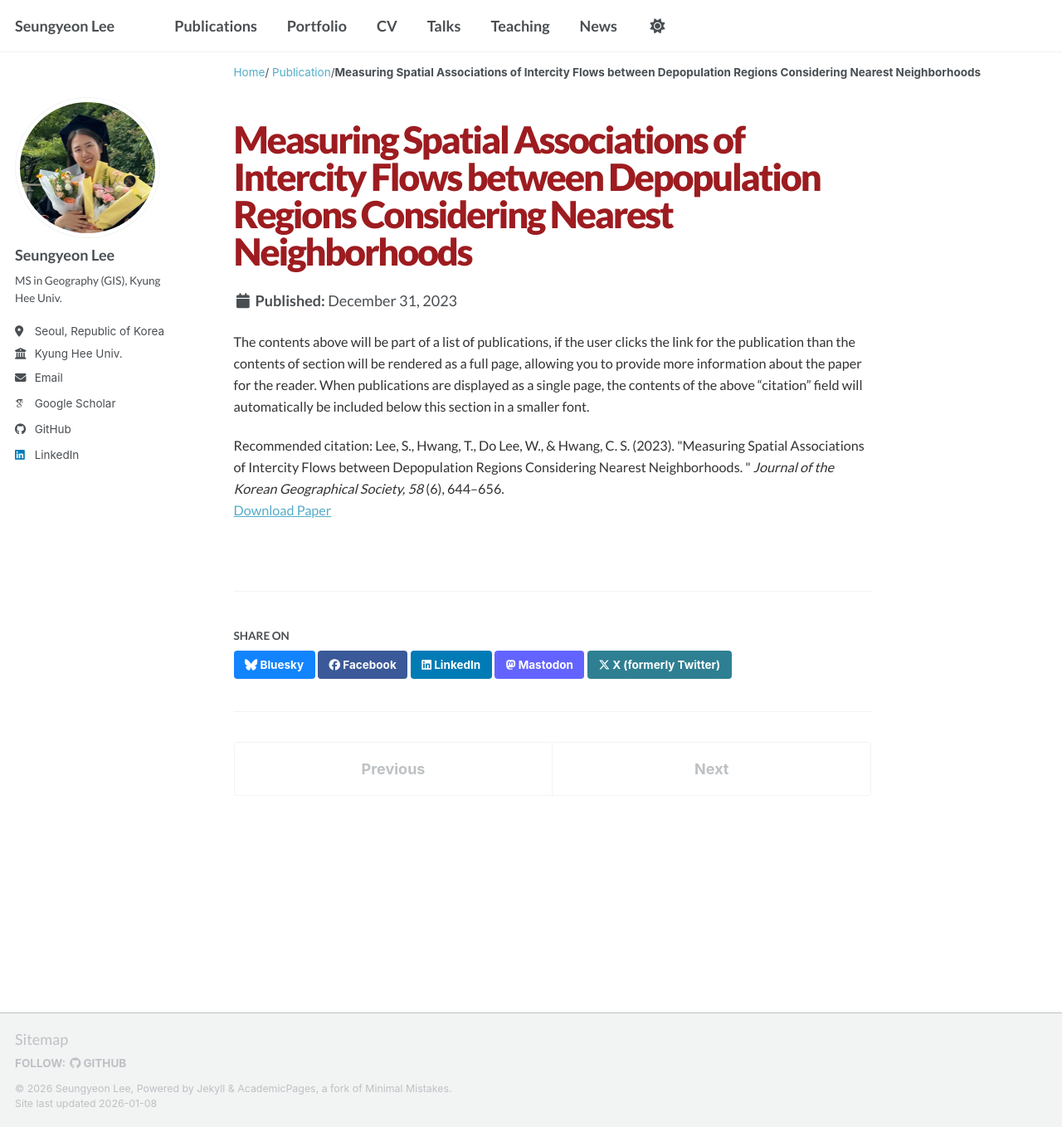
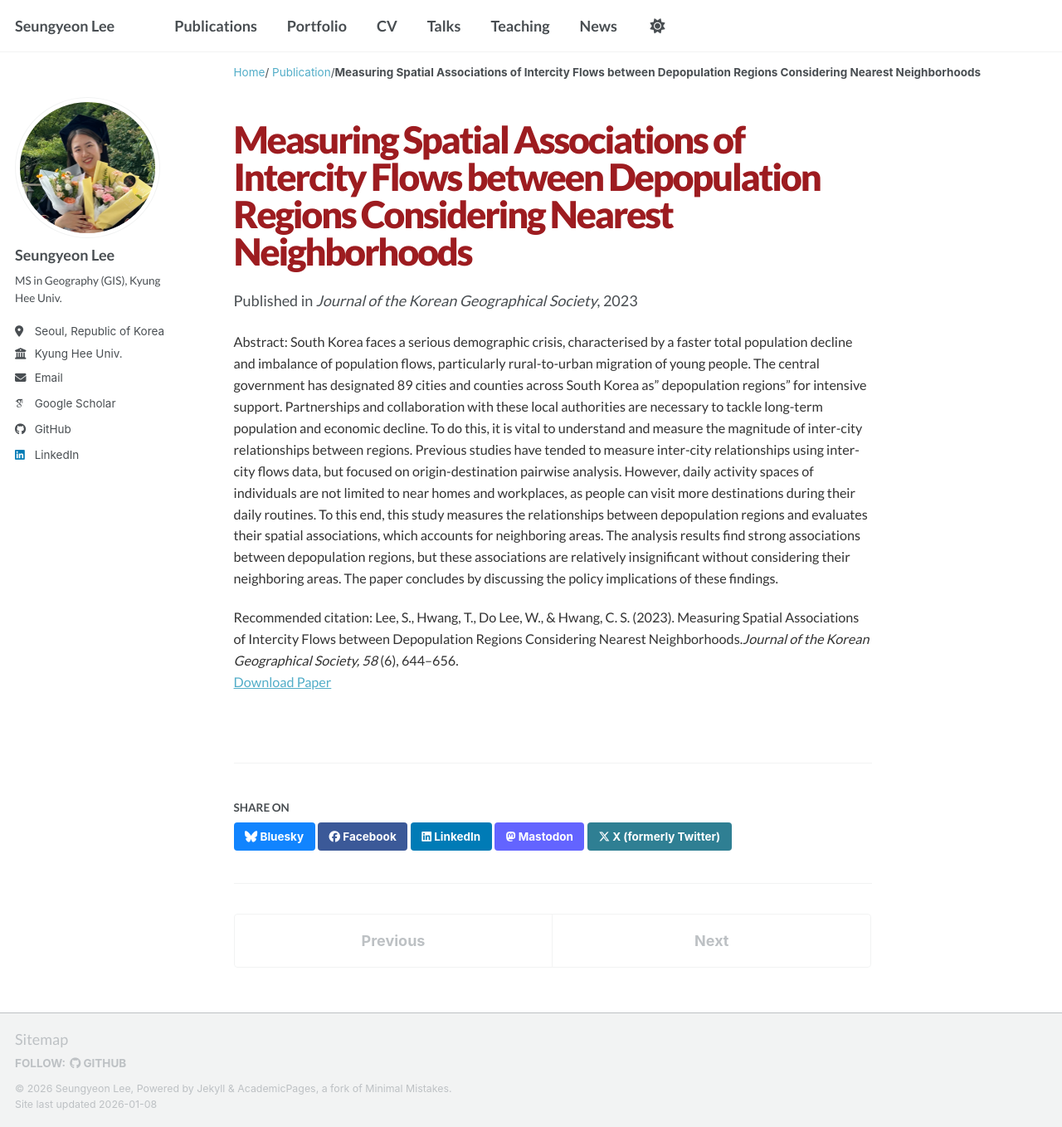
Before and after one commit to seungyeon677/seungyeon677.github.io, a Jekyll site: the page built from _publications/2023-Measuring-Sptial-Associations-of-Intercity-Flows-between-Depopulation-Regions-Considering-Nearest-Neighborhoods.md, in a window 1280 px wide and 1358 px high. Shown: the whole window at 83% size. Built offline with Jekyll 4.4.1, drawn with Linux system fonts in a browser that asks for light colours; some web fonts are replaced; a script bundle is joined from its source files by our own code; library files that are not in the unit come from our copies.

Commit message:
Update 2023-Measuring-Sptial-Associations-of-Intercity-Flows-between-Depopulation-Regions-Considering-Nearest-Neighborhoods.md

```diff
--- a/_publications/2023-Measuring-Sptial-Associations-of-Intercity-Flows-between-Depopulation-Regions-Considering-Nearest-Neighborhoods.md
+++ b/_publications/2023-Measuring-Sptial-Associations-of-Intercity-Flows-between-Depopulation-Regions-Considering-Nearest-Neighborhoods.md
@@ -3,10 +3,11 @@ title: "Measuring Spatial Associations of Intercity Flows between Depopulation R
 collection: publications
 category: manuscripts
 permalink: /publication/2023-Measuring-Sptial-Associations-of-Intercity-Flows-between-Depopulation-Regions-Considering-Nearest-Neighborhoods
-excerpt: 'Abstract: South Korea faces a serious demographic crisis, characterised by a faster total population decline and imbalance of population flows, particularly rural-to-urban migration of young people. The central government has designated 89 cities and counties across South Korea as" depopulation regions" for intensive support. Partnerships and collaboration with these local authorities are necessary to tackle long-term population and economic decline. To do this, it is vital to understand and measure the magnitude of inter-city relationships between regions. Previous studies have tended to measure inter-city relationships using inter-city flows data, but focused on origin-destination pairwise analysis. However, daily activity spaces of individuals are not limited to near homes and workplaces, as people can visit more destinations during their daily routines. To this end, this study measures the relationships between depopulation regions and evaluates their spatial associations, which accounts for neighboring areas. The analysis results find strong associations between depopulation regions, but these associations are relatively insignificant without considering their neighboring areas. The paper concludes by discussing the policy implications of these findings.'
+excerpt: ''
 date: Dec 31 2023
+venue: 'Journal of the Korean Geographical Society'
 paperurl: 'https://doi.org/10.22776/kgs.2023.58.6.644'
-citation: 'Lee, S., Hwang, T., Do Lee, W., & Hwang, C. S. (2023). &quot;Measuring Spatial Associations of Intercity Flows between Depopulation Regions Considering Nearest Neighborhoods. &quot; <i>Journal of the Korean Geographical Society, 58</i> (6), 644–656.
+citation: 'Lee, S., Hwang, T., Do Lee, W., & Hwang, C. S. (2023). Measuring Spatial Associations of Intercity Flows between Depopulation Regions Considering Nearest Neighborhoods.<i>Journal of the Korean Geographical Society, 58</i> (6), 644–656.
 '
 ---
-The contents above will be part of a list of publications, if the user clicks the link for the publication than the contents of section will be rendered as a full page, allowing you to provide more information about the paper for the reader. When publications are displayed as a single page, the contents of the above "citation" field will automatically be included below this section in a smaller font.
+Abstract: South Korea faces a serious demographic crisis, characterised by a faster total population decline and imbalance of population flows, particularly rural-to-urban migration of young people. The central government has designated 89 cities and counties across South Korea as" depopulation regions" for intensive support. Partnerships and collaboration with these local authorities are necessary to tackle long-term population and economic decline. To do this, it is vital to understand and measure the magnitude of inter-city relationships between regions. Previous studies have tended to measure inter-city relationships using inter-city flows data, but focused on origin-destination pairwise analysis. However, daily activity spaces of individuals are not limited to near homes and workplaces, as people can visit more destinations during their daily routines. To this end, this study measures the relationships between depopulation regions and evaluates their spatial associations, which accounts for neighboring areas. The analysis results find strong associations between depopulation regions, but these associations are relatively insignificant without considering their neighboring areas. The paper concludes by discussing the policy implications of these findings.
```
